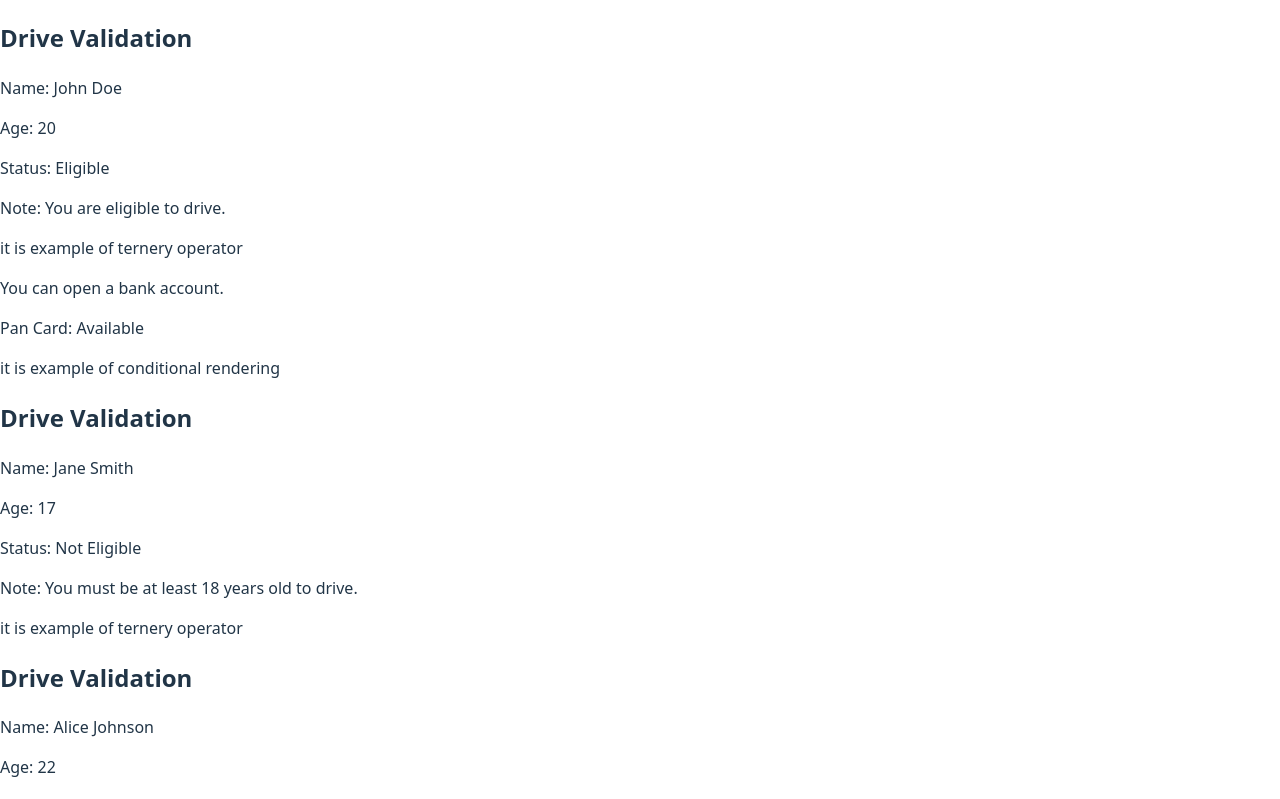
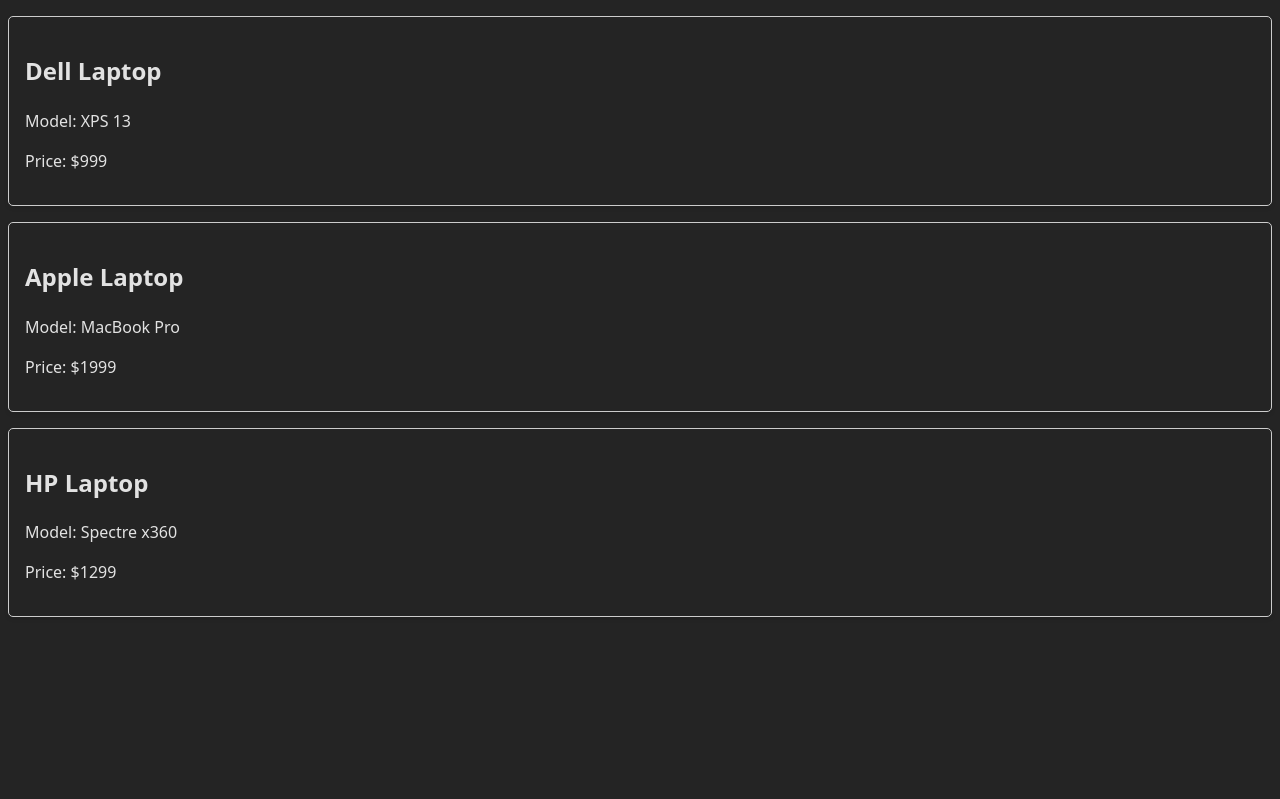
Before and after one commit to mdazim764/AIZTS-Tasks, a React (Vite) app in the folder ReactJS/first-react-app/: page / in a window 1280 px wide. Shown: the top 799 px of the page. Built offline with nearby package versions, Linux system fonts and the light colour scheme.

Commit message:
Add Laptop component with styling
Introduced a new Laptop component to display laptop details and added corresponding CSS for styling. Updated App.jsx to render multiple Laptop components. Cleaned up index.css by removing unused styles.

```diff
--- a/ReactJS/first-react-app/src/App.jsx
+++ b/ReactJS/first-react-app/src/App.jsx
@@ -4,6 +4,7 @@
 import { Test } from './Components/Test';
 import Product from './Components/Product';
 import DriveValidation from './Components/DriveValidation';
+import Laptop from './Components/Laptop';
 
 const App = () => {
   console.log('App component rendered');
@@ -15,16 +16,26 @@
       <Person />
       <Cat /> */}
 {/* <Test /> */}
+</div>
+<div>
 
 {/* <h1>Reusable components using props</h1>
     <Product name="Laptop" brand="Dell" price={999} />
     <Product name="Smartphone" brand="Apple" price={799} />
     <Product name="Tablet" brand="Samsung" price={499} /> */}
+</div>
+<div>
+    {/* <DriveValidation name="John Doe" age={20} pan={true} />
+    <DriveValidation name="Jane Smith" age={17} pan={false} />
+    <DriveValidation name="Alice Johnson" age={22} pan={true} /> */}
+</div>
 
-    <DriveValidation name="John Doe" age={20} pan={true} />
-    <DriveValidation name="Jane Smith" age={17} pan={false} />
-    <DriveValidation name="Alice Johnson" age={22} pan={true} />
-    </div>
+<div>
+  <Laptop brand="Dell" model="XPS 13" price={999} />
+  <Laptop brand="Apple" model="MacBook Pro" price={1999} />
+  <Laptop brand="HP" model="Spectre x360" price={1299} />
+</div>
+
     </>
   );
 }
--- /dev/null
+++ b/ReactJS/first-react-app/src/Components/Laptop.jsx
@@ -0,0 +1,36 @@
+import React from 'react';
+import './Laptop.css'; // Assuming you have a CSS file for styling
+
+function Laptop({brand, model, price}) {
+const laptopStyle = {
+    border: '1px solid #ccc',
+    borderRadius: '5px',
+    padding: '16px',
+    margin: '16px 0',
+    borderColor: '#b23a3a',
+    boxShadow: '0 2px 4px rgba(133, 7, 7, 0.1)',
+  };
+
+  return (
+    <div
+    // inline css
+    //   style={{
+    //     border: '1px solid #ccc',
+    //     borderRadius: '5px',
+    //     padding: '16px',
+    //     margin: '16px 0',
+    //     boxShadow: '0 2px 4px rgba(0, 0, 0, 0.1)',
+    //   }}
+
+    // internal css
+    // style={laptopStyle}
+    className='laptop'
+    >
+      <h2>{brand} Laptop</h2>
+      <p>Model: {model}</p>
+      <p>Price: ${price}</p>
+    </div>
+  );
+}
+
+export default Laptop;
--- /dev/null
+++ b/ReactJS/first-react-app/src/Components/laptop.css
@@ -0,0 +1,7 @@
+.laptop {
+  border: 1px solid #ccc;
+  border-radius: 5px;
+  padding: 16px;
+  margin: 16px 0;
+  box-shadow: 0 2px 4px rgba(0, 0, 0, 0.1);
+}
--- a/ReactJS/first-react-app/src/index.css
+++ b/ReactJS/first-react-app/src/index.css
@@ -12,57 +12,3 @@
   -webkit-font-smoothing: antialiased;
   -moz-osx-font-smoothing: grayscale;
 }
-
-a {
-  font-weight: 500;
-  color: #646cff;
-  text-decoration: inherit;
-}
-a:hover {
-  color: #535bf2;
-}
-
-body {
-  margin: 0;
-  display: flex;
-  /* place-items: center; */
-  min-width: 320px;
-  min-height: 100vh;
-}
-
-h1 {
-  font-size: 3.2em;
-  line-height: 1.1;
-}
-
-button {
-  border-radius: 8px;
-  border: 1px solid transparent;
-  padding: 0.6em 1.2em;
-  font-size: 1em;
-  font-weight: 500;
-  font-family: inherit;
-  background-color: #1a1a1a;
-  cursor: pointer;
-  transition: border-color 0.25s;
-}
-button:hover {
-  border-color: #646cff;
-}
-button:focus,
-button:focus-visible {
-  outline: 4px auto -webkit-focus-ring-color;
-}
-
-@media (prefers-color-scheme: light) {
-  :root {
-    color: #213547;
-    background-color: #ffffff;
-  }
-  a:hover {
-    color: #747bff;
-  }
-  button {
-    background-color: #f9f9f9;
-  }
-}
```
